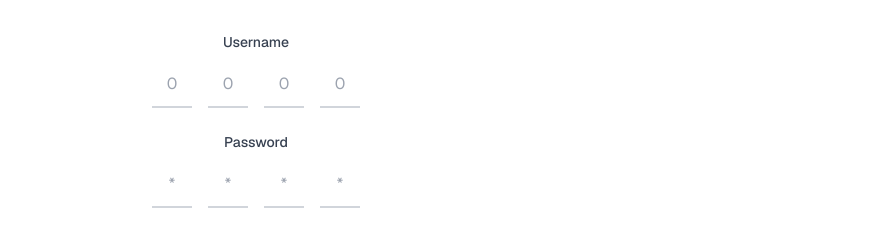
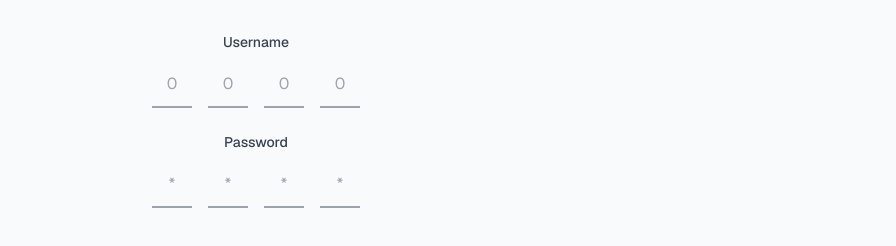
Before and after one commit to andikyudo/input-app2024.app, a Next.js app: page /login in a window 1280 px wide. Shown: the part 280-526 px from the top of the page, without its empty margins (384-1280 px from the left). Built offline with nearby package versions, Linux system fonts and the light colour scheme.

Commit message:
Fix toggle Dark/White Mode and Functionality

```diff
--- a/src/app/login/page.tsx
+++ b/src/app/login/page.tsx
@@ -31,7 +31,7 @@ const NumericInput = ({ value, onChange, placeholder, label }) => {
 
 	return (
 		<div className='mb-6'>
-			<label className='block text-sm font-medium text-gray-700 mb-2'>
+			<label className='block text-sm font-medium text-gray-700 dark:text-gray-300 mb-2'>
 				{label}
 			</label>
 			<div className='flex justify-center space-x-4 px-4'>
@@ -44,10 +44,10 @@ const NumericInput = ({ value, onChange, placeholder, label }) => {
 							value={value[index] || ""}
 							onChange={(e) => handleChange(index, e)}
 							onKeyDown={(e) => handleKeyDown(index, e)}
-							className='w-10 h-12 text-center bg-transparent border-b-2 border-gray-300 focus:border-blue-500 focus:outline-none text-xl'
+							className='w-10 h-12 text-center bg-transparent border-b-2 border-gray-400 dark:border-gray-600 focus:border-blue-500 focus:outline-none text-xl text-gray-900 dark:text-white'
 						/>
 						{!value[index] && (
-							<span className='absolute inset-0 flex items-center justify-center text-gray-400 pointer-events-none'>
+							<span className='absolute inset-0 flex items-center justify-center text-gray-400 dark:text-gray-600 pointer-events-none'>
 								{placeholder[index]}
 							</span>
 						)}
@@ -84,7 +84,7 @@ function LoginPage() {
 	}, [error]);
 
 	return (
-		<div className='flex flex-col min-h-screen items-center justify-center bg-white dark:bg-gray-900 transition-colors duration-300'>
+		<div className='flex flex-col min-h-screen items-center justify-center bg-gray-50 dark:bg-gray-900 transition-colors duration-300'>
 			<div className='absolute top-4 right-4'>
 				<ToggleSwitch />
 			</div>
```
